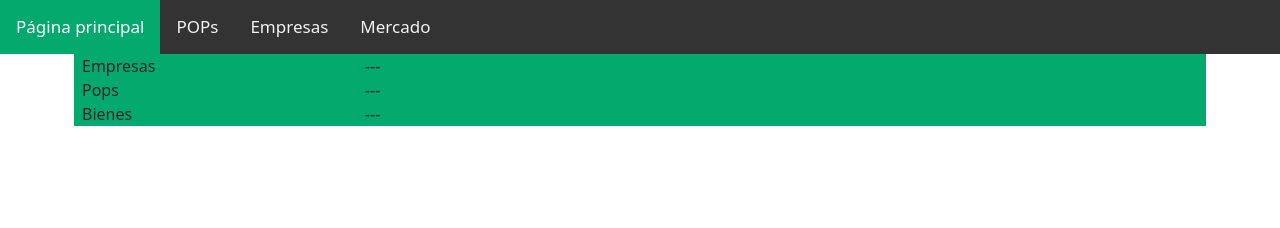
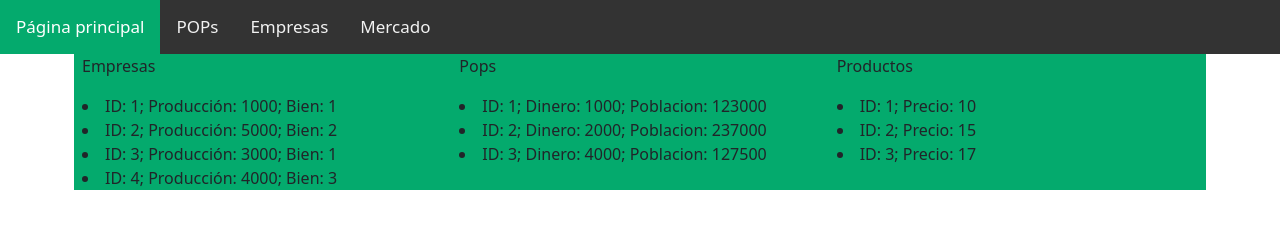
Before and after one commit to fromant65/Econom-a-Simulada, a plain HTML site: page index.html in a window 1280 px wide. Drawn offline with nearby package versions, Linux system fonts and the light colour scheme.

Commit message:
Agregado sistema para visualizar pops, empresas y bienes en index.html

```diff
--- a/Javascript/classes.js
+++ b/Javascript/classes.js
@@ -2,6 +2,74 @@ import {Bienes} from './bienes.js';
 import {Empresa} from './empresa.js';
 import {Pop} from './pop.js';
 
-const productos= []; //Array con todos los objetos de clase Bienes
-const empresas= []; //Array con todos los objetos de clase Empresa
-const Pops= []; //Array con todos los objetos de clase Pop
+//DECLARACIÓN DE EMPRESAS
+const E1= new Empresa(1, 1000, 1, [], [], 700);
+const E2= new Empresa(2, 5000, 2, [], [], 400);
+const E3= new Empresa(3, 3000, 1, [], [], 500);
+const E4= new Empresa(4, 4000, 3, [], [], 200);
+
+//DECLARACIÓN DE POPS
+const P1= new Pop(1,[],1,1000,[],123000);
+const P2= new Pop(2,[],3,2000,[],237000);
+const P3= new Pop(3,[],2,4000,[],127500);
+
+//DECLARACIÓN DE BIENES
+const B1= new Bienes(1, 10);
+const B2= new Bienes(2, 15);
+const B3= new Bienes(3, 17);
+
+//ARRAYS GLOBALES
+const productos= [B1,B2,B3]; //Array con todos los objetos de clase Bienes
+const empresas= [E1,E2,E3,E4]; //Array con todos los objetos de clase Empresa
+const pops= [P1,P2,P3]; //Array con todos los objetos de clase Pop
+
+const empresasIndex = document.querySelector(".empresas-js"); //Seleccionamos el div de empresas
+const popsIndex = document.querySelector(".pops-js"); //Seleccionamos el div de pops
+const productosIndex = document.querySelector(".productos-js"); //Seleccionamos el div de productos
+
+function mostrarEmpresas(empresas){
+    const fragmento = document.createDocumentFragment();
+    //Creamos un fragmento de documento para agilizar la pagina
+    for(let i in empresas){ //Recorremos la matriz de empresas
+        const empresaI = document.createElement("LI"); //Por cada empresa creamos un li
+        empresaI.innerHTML = `ID: ${empresas[i].id};
+                                Producción: ${empresas[i].produccion};
+                                Bien: ${empresas[i].bien}`;
+        //mostramos algunos atributos como ejemplo
+        fragmento.appendChild(empresaI); //agregamos la empresa al fragmento
+    }
+    empresasIndex.appendChild(fragmento); //Agregamos el fragmento al index.html
+}
+
+mostrarEmpresas(empresas);
+
+function mostrarPops(pops){
+    const fragmento = document.createDocumentFragment();
+    //Creamos un fragmento de documento para agilizar la pagina
+    for(let i in pops){ //Recorremos la matriz de pops
+        const popI = document.createElement("LI"); //Por cada pop creamos un li
+        popI.innerHTML = `ID: ${pops[i].id};
+                            Dinero: ${pops[i].dinero};
+                            Poblacion: ${pops[i].poblacion}`;
+        //mostramos algunos atributos como ejemplo
+        fragmento.appendChild(popI); //agregamos la pop al fragmento
+    }
+    popsIndex.appendChild(fragmento); //Agregamos el fragmento al index.html
+}
+
+mostrarPops(pops);
+
+function mostrarBienes(productos){
+    const fragmento = document.createDocumentFragment();
+    //Creamos un fragmento de documento para agilizar la pagina
+    for(let i in productos){ //Recorremos la matriz de Bienes
+        const bienI = document.createElement("LI"); //Por cada bien creamos un li
+        bienI.innerHTML = `ID: ${productos[i].id};
+                            Precio: ${productos[i].precio}`;
+        //mostramos los atributos
+        fragmento.appendChild(bienI); //agregamos el bien al fragmento
+    }
+    productosIndex.appendChild(fragmento); //Agregamos el fragmento al index.html
+}
+
+mostrarBienes(productos);
--- a/Javascript/empresa.js
+++ b/Javascript/empresa.js
@@ -11,9 +11,9 @@ export class Empresa{
     }
 
     determinarEmpleados(){
-        for(i in Pops){
-            if(this.id==Pops[i].empresa){
-                this.empleados+=Pops[i].población;
+        for(i in pops){
+            if(this.id==pops[i].empresa){
+                this.empleados+=pops[i].población;
             }
         }
     }//Funcion que determina la cantidad de empleados de la empresa.
--- a/index.html
+++ b/index.html
@@ -9,7 +9,7 @@
         <link rel="stylesheet" href="https://cdnjs.cloudflare.com/ajax/libs/font-awesome/4.7.0/css/font-awesome.min.css">
         <link href="https://cdn.jsdelivr.net/npm/bootstrap@5.2.0-beta1/dist/css/bootstrap.min.css" rel="stylesheet" integrity="sha384-0evHe/X+R7YkIZDRvuzKMRqM+OrBnVFBL6DOitfPri4tjfHxaWutUpFmBp4vmVor" crossorigin="anonymous">
         <script src="https://cdn.jsdelivr.net/npm/bootstrap@5.2.0-beta1/dist/js/bootstrap.bundle.min.js" integrity="sha384-pprn3073KE6tl6bjs2QrFaJGz5/SUsLqktiwsUTF55Jfv3qYSDhgCecCxMW52nD2" crossorigin="anonymous"></script>
-        <script src="responsiveNav.js"></script>
+        <script src="Javascript/responsiveNav.js"></script>
     </head>
     <body>
         <header class="topnav" id="myTopnav">
@@ -25,18 +25,36 @@
         <!--En este div se pondrán las listas de empresas, pops y bienes
         con un dropdown que muestre la lista de cada una-->
             <div class="row verde gx-3 gy-3">
-                <div class="col-md-3">Empresas</div>
-                <div class="col-md">---</div>
-            </div>
-            <div class="row verde gx-3 gy-3">
-                <div class="col-md-3">Pops</div>
-                <div class="col-md">---</div>
-            </div>
-            <div class="row verde gx-3 gy-3">
-                <div class="col-md-3">Bienes</div>
-                <div class="col-md">---</div>
+                <div class="col-md-4">
+                    <p>Empresas</p>
+                    <div class="empresas-js">
+                        <ul>
+
+                        </ul>
+                    </div>
+                </div>
+
+                <div class="col-md-4">
+                    <p>Pops</p>
+                    <div class="pops-js">
+                        <ul>
+
+                        </ul>
+                    </div>
+                </div>
+                <div class="col-md-4">
+                    <p>Productos</p>
+                    <div class="productos-js">
+                        <ul>
+
+                        </ul>
+                    </div>
+                </div>
             </div>
         </div>
-        <script src=""></script>
+        <script type="module" src="Javascript/bienes.js"></script>
+        <script type="module" src="Javascript/empresa.js"></script>
+        <script type="module" src="Javascript/pop.js"></script>
+        <script type="module" src="Javascript/classes.js"></script>
     </body>
 </html>
```
